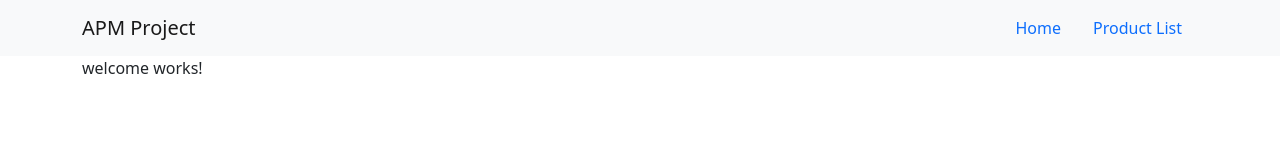
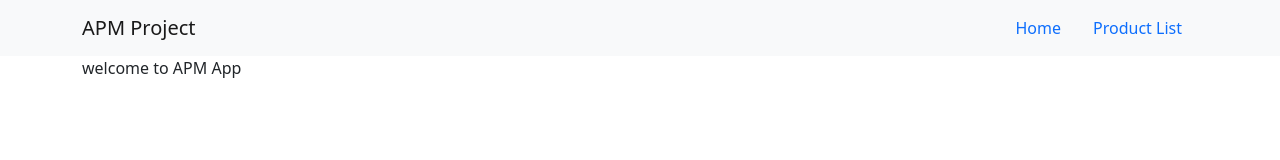
Before and after one commit to lutfiqaraman/APM, an Angular app: page /welcome in a window 1280 px wide. Shown: the top 160 px of the page. Built offline with nearby package versions, Linux system fonts and the light colour scheme.

Commit message:
build welcome component

```diff
--- a/src/app/welcome/welcome.component.html
+++ b/src/app/welcome/welcome.component.html
@@ -1 +1 @@
-<p>welcome works!</p>
+<p>welcome to APM App</p>
```
